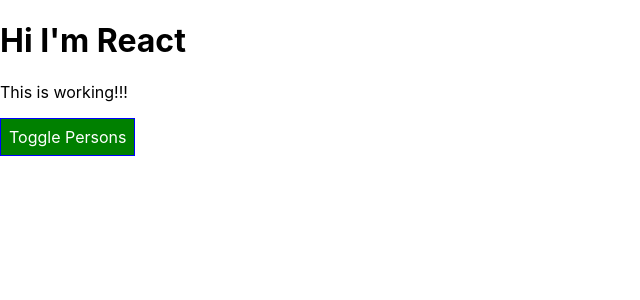
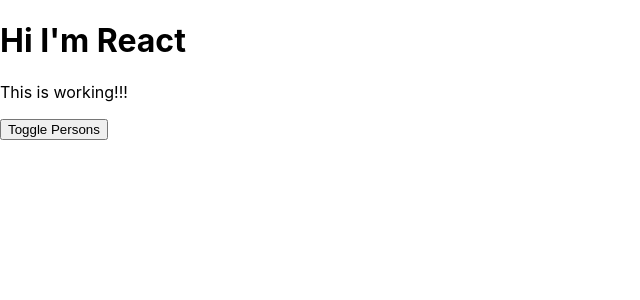
Before and after one commit to quynhnhi144/react-complete-guide, a React app: page / in a window 1280 px wide. Shown: the top 300 px of the page, without its empty margins (0-640 px from the left). Built offline with nearby package versions, Linux system fonts and the light colour scheme.

Commit message:
adding pseudo selectors

```diff
--- a/src/App.css
+++ b/src/App.css
@@ -9,3 +9,26 @@
 .bold {
   font-weight: bold;
 }
+
+.App button {
+  border: 1px solid blue;
+  padding: 16px;
+  background-color: green;
+  font: inherit;
+  color: white;
+  cursor: pointer;
+}
+
+.App button:hover {
+  background-color: lightgreen;
+  color: black;
+}
+
+.App button.Red {
+  background-color: red;
+}
+
+.App button.Red:hover {
+  background-color: salmon;
+  color: black;
+}
--- a/src/App.js
+++ b/src/App.js
@@ -52,16 +52,9 @@
   };
 
   render() {
-    const style = {
-      backgroundColor: "green",
-      color: "white",
-      font: "inherit",
-      border: "1px solid blue",
-      padding: "8px",
-      cursor: "pointer",
-    };
+    let persons = null;
+    let btnClass = "";
 
-    let persons = null;
     if (this.state.showPersons) {
       persons = (
         <div>
@@ -79,7 +72,7 @@
         </div>
       );
 
-      style.backgroundColor = "red";
+      btnClass = classes.Red;
     }
 
     let assignedClasses = [];
@@ -95,7 +88,7 @@
       <div className={classes.App}>
         <h1>Hi I'm React</h1>
         <p className={assignedClasses.join(" ")}> This is working!!!</p>
-        <button style={style} onClick={this.togglePersonsHandler}>
+        <button className={btnClass} onClick={this.togglePersonsHandler}>
           Toggle Persons
         </button>
 
```
